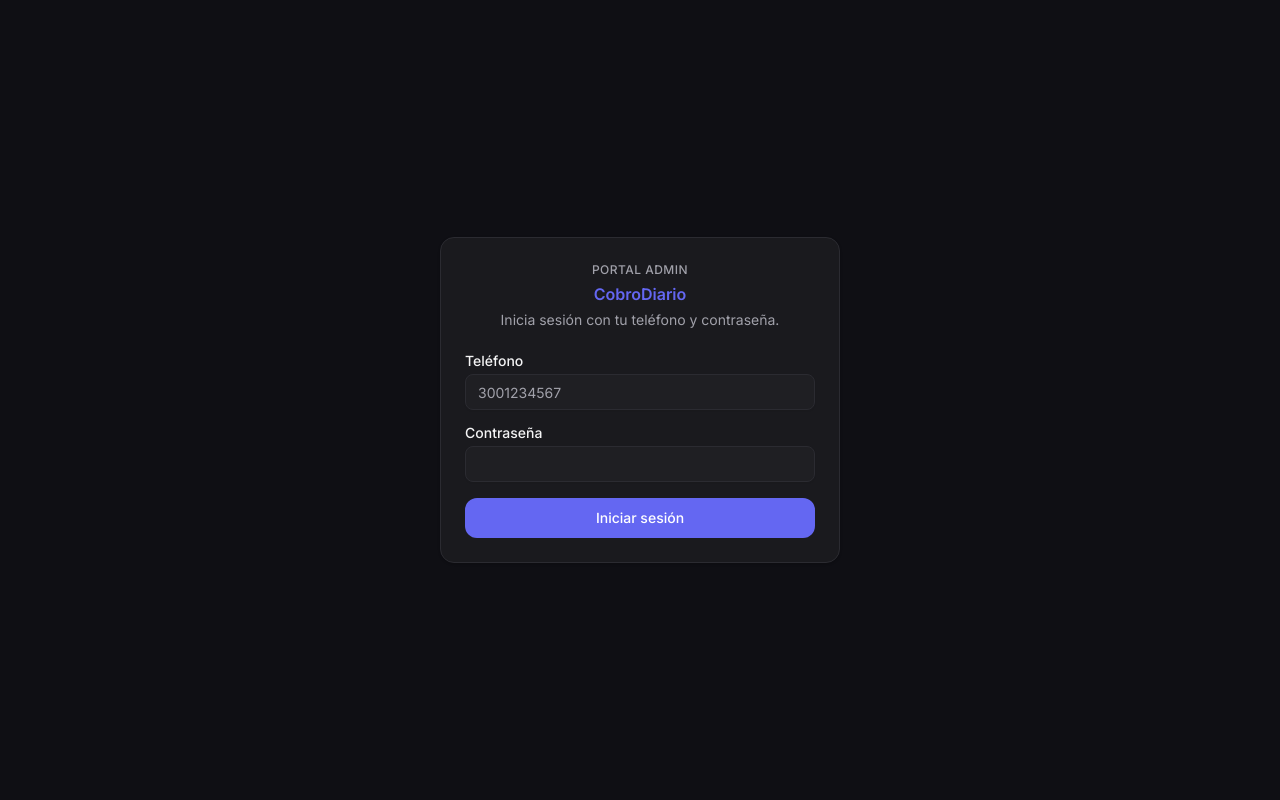
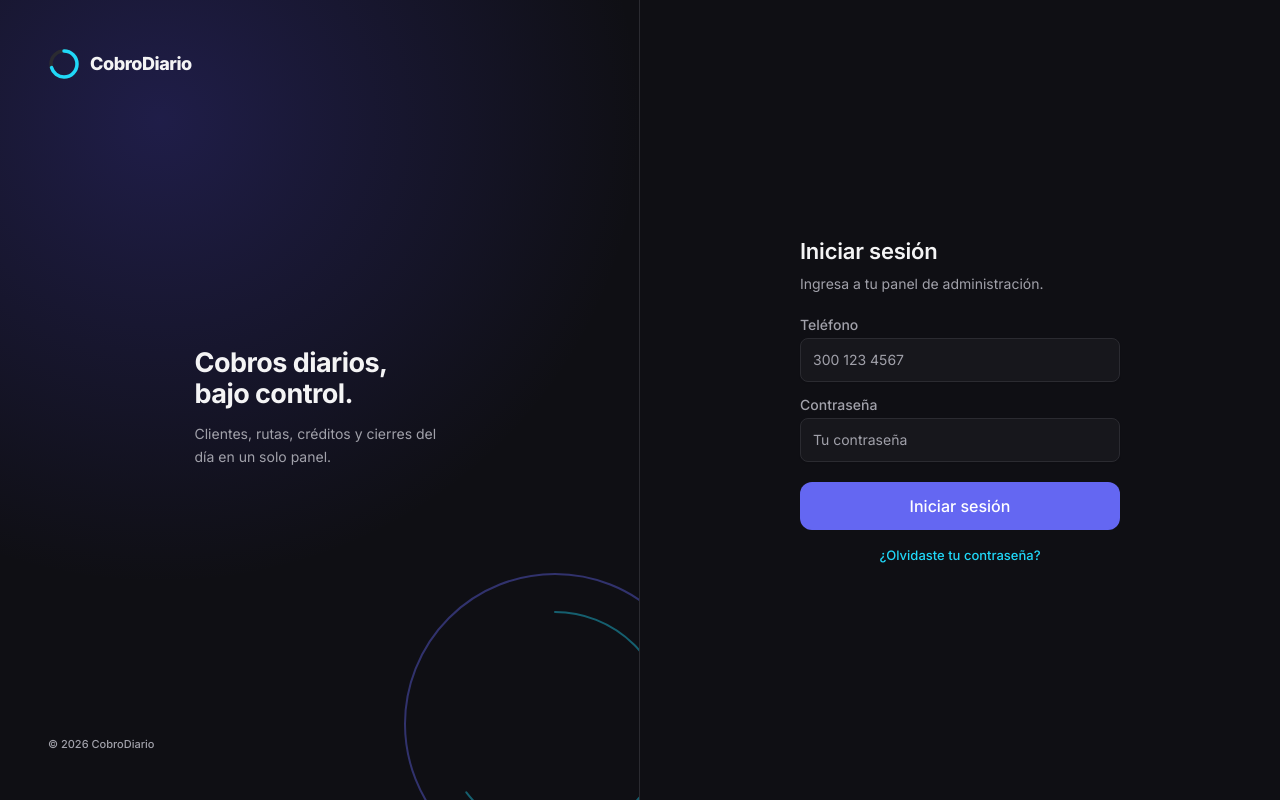
Before and after one commit to KevinBolanosDev/accounts-receivable-management, a Next.js app in the folder apps/web/: page /admin/login in a window 1280 px wide. Built offline with nearby package versions, Linux system fonts and the light colour scheme.

Commit message:
feat: refactor login screens for admin and collector, replacing shared LoginScreen with specific AdminLoginScreen and CollectorLoginScreen components

```diff
--- a/apps/web/src/app/(admin)/admin/login/page.tsx
+++ b/apps/web/src/app/(admin)/admin/login/page.tsx
@@ -1,5 +1,5 @@
-import { LoginScreen } from "@/widgets/login/LoginScreen";
+import { AdminLoginScreen } from "@/widgets/login/AdminLoginScreen";
 
 export default function AdminLoginPage() {
-  return <LoginScreen surface="admin" />;
+  return <AdminLoginScreen />;
 }
--- a/apps/web/src/app/(collector)/collector/login/page.tsx
+++ b/apps/web/src/app/(collector)/collector/login/page.tsx
@@ -1,5 +1,5 @@
-import { LoginScreen } from "@/widgets/login/LoginScreen";
+import { CollectorLoginScreen } from "@/widgets/login/CollectorLoginScreen";
 
 export default function CollectorLoginPage() {
-  return <LoginScreen surface="cobrador" />;
+  return <CollectorLoginScreen />;
 }
--- a/apps/web/src/features/auth/ui/LoginForm.tsx
+++ b/apps/web/src/features/auth/ui/LoginForm.tsx
@@ -4,6 +4,7 @@
 import { useForm } from "react-hook-form";
 import { zodResolver } from "@hookform/resolvers/zod";
 import { useRouter } from "next/navigation";
+import { toast } from "sonner";
 import { loginRequestSchema, type LoginRequest } from "@repo/types";
 
 import { useSessionStore } from "@/entities/session";
@@ -12,6 +13,11 @@
 import { Label } from "@/shared/ui/label";
 
 import { mockAuthService } from "../api/auth-service";
+
+// Campo relleno (bg-muted) de 44px como en el prototipo #1b/#14c. Los tokens
+// resuelven a los valores dark (Admin) o light (Cobrador) según la superficie
+// del layout que lo envuelve — el mismo formulario sirve a las dos pantallas.
+const FIELD_CLASS = "h-11 bg-muted";
 
 export function LoginForm() {
   const router = useRouter();
@@ -32,6 +38,7 @@
     try {
       const session = await mockAuthService.login(credentials);
       setSession(session);
+      // Redirección por el rol de la respuesta, no por la ruta de origen.
       router.push(session.usuario.rol === "ADMIN" ? "/admin" : "/collector");
     } catch (error) {
       setAuthError(error instanceof Error ? error.message : "No se pudo iniciar sesión.");
@@ -41,15 +48,18 @@
   return (
     <form onSubmit={handleSubmit(onSubmit)} noValidate className="flex flex-col gap-4">
       <div className="flex flex-col gap-1.5">
-        <Label htmlFor="telefono">Teléfono</Label>
+        <Label htmlFor="telefono" className="text-muted-foreground">
+          Teléfono
+        </Label>
         <Input
           id="telefono"
           type="tel"
           inputMode="tel"
           autoComplete="tel"
-          placeholder="3001234567"
+          placeholder="300 123 4567"
           aria-invalid={!!errors.telefono || undefined}
           aria-describedby={errors.telefono ? "telefono-error" : undefined}
+          className={FIELD_CLASS}
           {...register("telefono")}
         />
         {errors.telefono && (
@@ -60,13 +70,17 @@
       </div>
 
       <div className="flex flex-col gap-1.5">
-        <Label htmlFor="password">Contraseña</Label>
+        <Label htmlFor="password" className="text-muted-foreground">
+          Contraseña
+        </Label>
         <Input
           id="password"
           type="password"
           autoComplete="current-password"
+          placeholder="Tu contraseña"
           aria-invalid={!!errors.password || undefined}
           aria-describedby={errors.password ? "password-error" : undefined}
+          className={FIELD_CLASS}
           {...register("password")}
         />
         {errors.password && (
@@ -82,9 +96,17 @@
         </p>
       )}
 
-      <Button type="submit" className="w-full" loading={isSubmitting}>
+      <Button type="submit" size="lg" className="mt-1 w-full" loading={isSubmitting}>
         Iniciar sesión
       </Button>
+
+      <button
+        type="button"
+        onClick={() => toast("Pronto podrás restablecer tu contraseña.")}
+        className="text-center text-[13px] font-medium text-accent hover:underline"
+      >
+        ¿Olvidaste tu contraseña?
+      </button>
     </form>
   );
 }
--- /dev/null
+++ b/apps/web/src/widgets/login/AdminLoginScreen.tsx
@@ -0,0 +1,86 @@
+"use client";
+
+import { LoginForm } from "@/features/auth";
+import { useReveal } from "@/shared/lib/motion";
+
+import { BrandLogo } from "./BrandLogo";
+
+// Prototipo #1b — split de dos paneles (marca + anillo de firma a la izquierda,
+// formulario a la derecha). Responsive: en < lg el panel de marca se oculta y
+// el formulario ocupa la pantalla completa, centrado. Superficie oscura
+// (heredada de app/(admin)/layout.tsx).
+export function AdminLoginScreen() {
+  const formRef = useReveal<HTMLDivElement>();
+
+  return (
+    <main className="flex min-h-dvh">
+      {/* Panel de marca — solo desde lg */}
+      <aside className="relative hidden w-[50%] flex-none flex-col justify-between overflow-hidden border-r border-border p-12 lg:flex">
+        {/* Glow índigo radial */}
+        <div className="pointer-events-none absolute inset-0 bg-[radial-gradient(130%_100%_at_25%_15%,var(--color-primary),transparent_58%)] opacity-25" />
+
+        {/* Anillo ambiente (elemento de firma, decorativo) */}
+        <svg
+          viewBox="0 0 360 360"
+          aria-hidden="true"
+          className="pointer-events-none absolute -right-24 -bottom-26 h-90 w-90 opacity-40"
+        >
+          <circle cx="180" cy="180" r="150" fill="none" strokeWidth="2" className="stroke-primary" />
+          <circle
+            cx="180"
+            cy="180"
+            r="112"
+            fill="none"
+            strokeWidth="2"
+            strokeLinecap="round"
+            strokeDasharray="703.7"
+            strokeDashoffset="250"
+            transform="rotate(-90 180 180)"
+            className="stroke-accent"
+          />
+        </svg>
+
+        <div className="relative">
+          <BrandLogo />
+        </div>
+
+        <div className="relative flex flex-col mx-auto gap-3.5">
+          <h1 className="text-[27px] font-bold leading-[1.15] tracking-[-0.02em] text-foreground">
+            Cobros diarios,
+            <br />
+            bajo control.
+          </h1>
+          <p className="max-w-62.5 text-sm leading-[1.6] text-muted-foreground">
+            Clientes, rutas, créditos y cierres del día en un solo panel.
+          </p>
+        </div>
+
+        <p className="relative text-[11px] font-medium text-muted-foreground">© 2026 CobroDiario</p>
+      </aside>
+
+      {/* Panel de formulario */}
+      <section className="relative flex flex-1 items-center justify-center overflow-hidden p-6">
+        {/* Glow sutil solo en mobile, cuando el panel de marca está oculto */}
+        <div className="pointer-events-none absolute inset-0 bg-[radial-gradient(120%_80%_at_50%_0%,var(--color-primary),transparent_60%)] opacity-15 lg:hidden" />
+
+        <div ref={formRef} className="relative w-full max-w-[320px]">
+          {/* Logo compacto solo en mobile */}
+          <div className="mb-8 lg:hidden">
+            <BrandLogo />
+          </div>
+
+          <div className="flex flex-col gap-1.5">
+            <h2 className="text-[22px] font-semibold tracking-[-0.01em] text-foreground">
+              Iniciar sesión
+            </h2>
+            <p className="text-sm text-muted-foreground">Ingresa a tu panel de administración.</p>
+          </div>
+
+          <div className="mt-6">
+            <LoginForm />
+          </div>
+        </div>
+      </section>
+    </main>
+  );
+}
--- /dev/null
+++ b/apps/web/src/widgets/login/BrandLogo.tsx
@@ -0,0 +1,37 @@
+import { cn } from "@/shared/lib/utils";
+
+interface BrandLogoProps {
+  // "surface": arco cian sobre pista de borde (Admin, sobre superficie oscura).
+  // "onGradient": arco blanco sobre pista translúcida (Cobrador, sobre el hero).
+  tone?: "surface" | "onGradient";
+}
+
+// Marca "anillo + CobroDiario" del prototipo (#1b/#14c). El anillo es el
+// elemento de firma (DESIGN_SYSTEM.md §1.7) reusado como logotipo.
+export function BrandLogo({ tone = "surface" }: BrandLogoProps) {
+  const onGradient = tone === "onGradient";
+  const trackClass = onGradient ? "stroke-white/30" : "stroke-border";
+  const arcClass = onGradient ? "stroke-white" : "stroke-accent";
+  const textClass = onGradient ? "text-white" : "text-foreground";
+
+  return (
+    <div className="flex items-center gap-2.5">
+      <svg width="32" height="32" viewBox="0 0 32 32" aria-hidden="true" className="block">
+        <circle cx="16" cy="16" r="13" fill="none" strokeWidth="3.5" className={trackClass} />
+        <circle
+          cx="16"
+          cy="16"
+          r="13"
+          fill="none"
+          strokeWidth="3.5"
+          strokeLinecap="round"
+          strokeDasharray="81.7"
+          strokeDashoffset="24.5"
+          transform="rotate(-90 16 16)"
+          className={arcClass}
+        />
+      </svg>
+      <span className={cn("text-lg font-extrabold tracking-tight", textClass)}>CobroDiario</span>
+    </div>
+  );
+}
--- /dev/null
+++ b/apps/web/src/widgets/login/CollectorLoginScreen.tsx
@@ -0,0 +1,72 @@
+"use client";
+
+import { LoginForm } from "@/features/auth";
+import { useReveal } from "@/shared/lib/motion";
+
+import { BrandLogo } from "./BrandLogo";
+
+// Prototipo #14c — hero de marca a pantalla ancha + tarjeta tipo bottom sheet
+// superpuesta. Responsive: en mobile ocupa toda la pantalla (edge-to-edge); en
+// >= lg la composición se centra como una tarjeta con ancho máximo sobre el
+// fondo claro (la "versión web"). Superficie clara (de app/(collector)/layout.tsx).
+export function CollectorLoginScreen() {
+  const cardRef = useReveal<HTMLDivElement>();
+
+  return (
+    <main className="flex min-h-dvh flex-col bg-muted items-center justify-center p-6">
+      <div
+        ref={cardRef}
+        className="flex flex-1 flex-col overflow-hidden min-h-160 w-full max-w-110 rounded-[28px] border border-border shadow-xl"
+      >
+        {/* Hero de marca con gradiente primary → accent */}
+        <div className="relative flex flex-none flex-col gap-6 overflow-hidden bg-[linear-gradient(155deg,var(--color-primary),var(--color-accent))] px-7 pt-14 pb-14">
+          {/* Anillo ambiente blanco (decorativo) */}
+          <svg
+            viewBox="0 0 260 260"
+            aria-hidden="true"
+            className="pointer-events-none absolute -right-17.5 -top-15 h-65 w-65 opacity-35"
+          >
+            <circle cx="130" cy="130" r="108" fill="none" stroke="#fff" strokeWidth="2" />
+            <circle
+              cx="130"
+              cy="130"
+              r="80"
+              fill="none"
+              stroke="#fff"
+              strokeWidth="2"
+              strokeLinecap="round"
+              strokeDasharray="502.4"
+              strokeDashoffset="180"
+              transform="rotate(-90 130 130)"
+            />
+          </svg>
+
+          <div className="relative mx-auto flex w-full max-w-95 flex-col gap-6">
+            <BrandLogo tone="onGradient" />
+
+            <h1 className="max-w-60 text-[21px] font-bold leading-[1.3] tracking-[-0.01em] text-white">
+              Tu ruta, tus cobros,
+              <br />
+              en un solo lugar.
+            </h1>
+          </div>
+        </div>
+
+        {/* Bottom sheet superpuesto — el contenido se centra con ancho máximo
+            para que no se estire en tablet, manteniendo el hero full-bleed. */}
+        <div className="min-h-155 h-full relative -mt-6 flex flex-col rounded-[26px] bg-card px-7 pt-6 pb-8 shadow-[0_-10px_24px_-18px_rgba(0,0,0,0.15)]">
+          <div className="mx-auto flex w-full max-w-95 flex-col gap-5">
+            <div className="mx-auto h-1 w-9 rounded-full bg-border" />
+
+            <div className="flex flex-col gap-1.5">
+              <h2 className="text-[19px] font-semibold text-foreground">Iniciar sesión</h2>
+              <p className="text-sm text-muted-foreground">Ingresa para ver tu ruta de hoy.</p>
+            </div>
+
+            <LoginForm />
+          </div>
+        </div>
+      </div>
+    </main>
+  );
+}
--- a/apps/web/src/widgets/login/LoginScreen.tsx
+++ /dev/null
@@ -1,41 +0,0 @@
-"use client";
-
-import { LoginForm } from "@/features/auth";
-import { Card, CardContent, CardDescription, CardHeader, CardTitle } from "@/shared/ui/card";
-import { useReveal } from "@/shared/lib/motion";
-
-// DESIGN_SYSTEM.md §4.1: mismo componente que Admin (§3.1), sin cambios de
-// layout — solo cambia la superficie que lo envuelve (dark/light por defecto,
-// ver app/(admin)/layout.tsx y app/(collector)/layout.tsx). Un único
-// componente responsive de mobile a desktop para las dos superficies.
-const SURFACE_LABEL = {
-  admin: "Portal Admin",
-  cobrador: "App Cobrador",
-} as const;
-
-interface LoginScreenProps {
-  surface: keyof typeof SURFACE_LABEL;
-}
-
-export function LoginScreen({ surface }: LoginScreenProps) {
-  const revealRef = useReveal<HTMLDivElement>();
-
-  return (
-    <main className="flex min-h-dvh items-center justify-center p-4 sm:p-6">
-      <div ref={revealRef} className="w-full max-w-[400px]">
-        <Card>
-          <CardHeader className="text-center">
-            <p className="text-caption uppercase text-muted-foreground">
-              {SURFACE_LABEL[surface]}
-            </p>
-            <CardTitle className="text-h2 text-primary">CobroDiario</CardTitle>
-            <CardDescription>Inicia sesión con tu teléfono y contraseña.</CardDescription>
-          </CardHeader>
-          <CardContent>
-            <LoginForm />
-          </CardContent>
-        </Card>
-      </div>
-    </main>
-  );
-}
```
